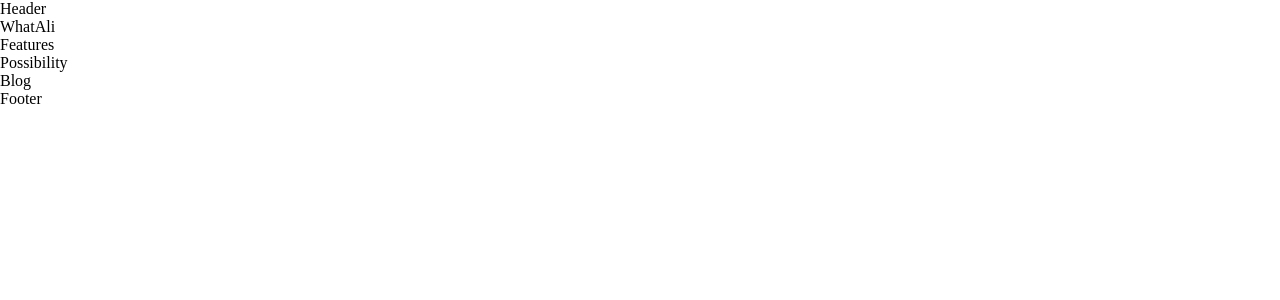
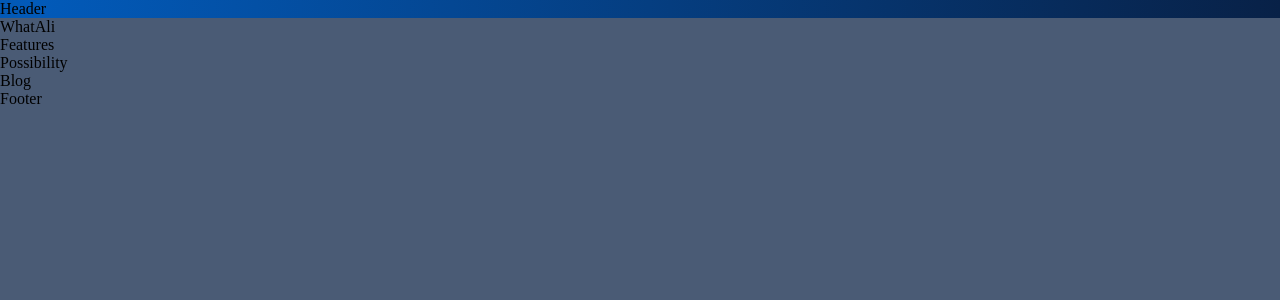
Before and after one commit to aliniko/Ali-Nekoh-React-Portfolio-, a React (Create React App) app: page / in a window 1280 px wide. Shown: the top 300 px of the page. Built offline with nearby package versions, Linux system fonts and the light colour scheme.

Commit message:
basic styles

```diff
--- a/src/App.css
+++ b/src/App.css
@@ -8,3 +8,86 @@
 body {
     background: var(--color-bg);
 }
+
+.gradient__bg {
+
+    /* ff 3.6+ */
+    background:-moz-radial-gradient(circle at 3% 25%, rgba(2, 90, 185, 1) 0%, rgba(8, 33, 71, 1) 100%);
+
+    /* safari 5.1+,chrome 10+ */
+    background:-webkit-radial-gradient(circle at 3% 25%, rgba(2, 90, 185, 1) 0%, rgba(8, 33, 71, 1) 100%);
+
+    /* opera 11.10+ */
+    background:-o-radial-gradient(circle at 3% 25%, rgba(2, 90, 185, 1) 0%, rgba(8, 33, 71, 1) 100%);
+
+    /* ie 10+ */
+    background:-ms-radial-gradient(circle at 3% 25%, rgba(2, 90, 185, 1) 0%, rgba(8, 33, 71, 1) 100%);
+
+    /* global 92%+ browsers support */
+    background:radial-gradient(circle at 3% 25%, rgba(2, 90, 185, 1) 0%, rgba(8, 33, 71, 1) 100%);
+
+}
+
+.gradient__text {
+    background: var(--gradient-text);
+    background-clip: text;
+    -webkit-background-clip: text;
+    -webkit-text-fill-color: transparent;
+}
+
+.section__padding {
+    padding: 4rem 6rem;
+}
+
+.section__margin {
+    margin: 4rem 6rem;
+}
+
+/* animation  */
+.scale-up-center {
+	-webkit-animation: scale-up-center 0.4s cubic-bezier(0.390, 0.575, 0.565, 1.000) both;
+	        animation: scale-up-center 0.4s cubic-bezier(0.390, 0.575, 0.565, 1.000) both;
+}
+
+ @-webkit-keyframes scale-up-center {
+    0% {
+      -webkit-transform: scale(0.5);
+              transform: scale(0.5);
+    }
+    100% {
+      -webkit-transform: scale(1);
+              transform: scale(1);
+    }
+  }
+  @keyframes scale-up-center {
+    0% {
+      -webkit-transform: scale(0.5);
+              transform: scale(0.5);
+    }
+    100% {
+      -webkit-transform: scale(1);
+              transform: scale(1);
+    }
+  }
+
+  /* small and mobile devices */
+
+@media screen and (max-width: 700px) {
+    .section__padding {
+        padding: 4rem;
+    }
+
+    .section__margin {
+        margin: 4rem;
+    }
+}
+
+@media screen and (max-width: 550px) {
+    .section__padding {
+        padding: 4rem 2rem;
+    }
+
+    .section__margin {
+        margin: 4rem 2rem;
+    }
+}
--- a/src/index.css
+++ b/src/index.css
@@ -6,7 +6,7 @@
   --gradient-text: linear-gradient(89.97deg, #AE67FA 1.84%, #F49867 102.67%);
   --gradient-bar: linear-gradient(103.22deg, #AE67FA -13.86%, #F49867 99.55%);
 
-  --color-bg: #040C18;
+  --color-bg: #152b4dc5;
   --color-footer : #031B34;
   --color-blog: #042c54;
   --color-text: #81AFDD;
--- a/src/index.js
+++ b/src/index.js
@@ -2,5 +2,6 @@ import React from 'react';
 import ReactDOM from 'react-dom';
 
 import App from './App';
+import './index.css';
 
 ReactDOM.render(<App />, document.getElementById('root'));
```
Also changed, not shown: src/App.js (+4 -5 lines), 1 other file (tests, documents, lock files or other folders).
